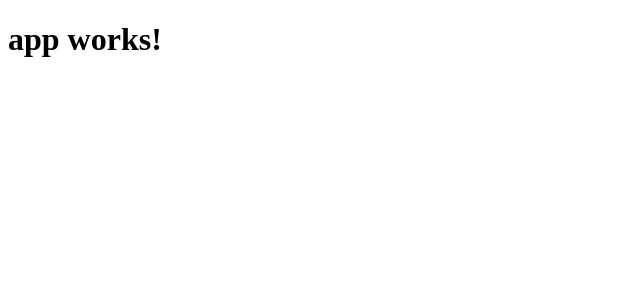
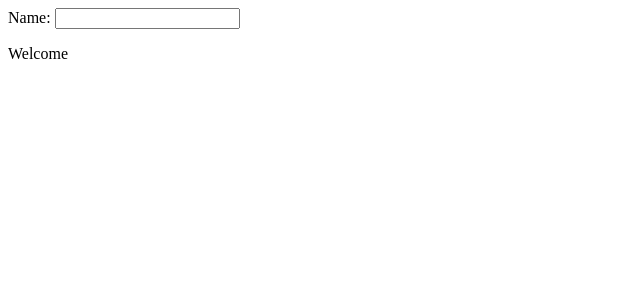
Before and after one commit to missvenus/first_angular_app, an Angular app: page / in a window 1280 px wide. Shown: the top 300 px of the page, without its empty margins (0-640 px from the left). Built offline with nearby package versions, Linux system fonts and the light colour scheme.

Commit message:
Initial commit

```diff
--- a/src/app/app.component.html
+++ b/src/app/app.component.html
@@ -1,3 +1,2 @@
-<h1>
-  {{title}}
-</h1>
+Name: <input type="text" [(ngModel)]="name">
+<p>Welcome {{name}}</p>
--- a/src/app/app.component.ts
+++ b/src/app/app.component.ts
@@ -6,5 +6,5 @@
   styleUrls: ['./app.component.css']
 })
 export class AppComponent {
-  title = 'app works!';
+  name = '';
 }
```
